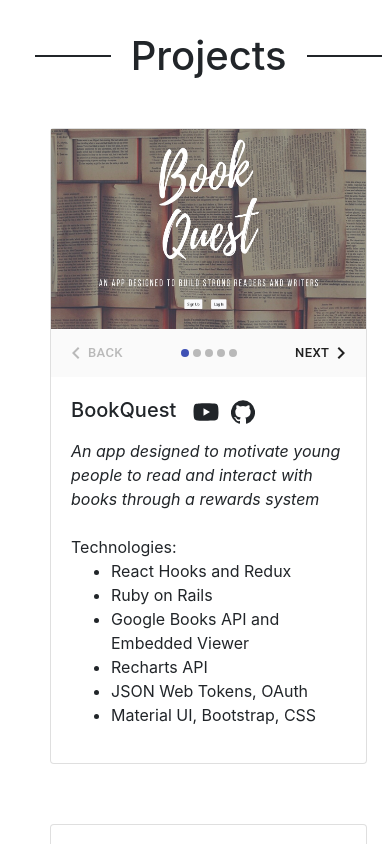
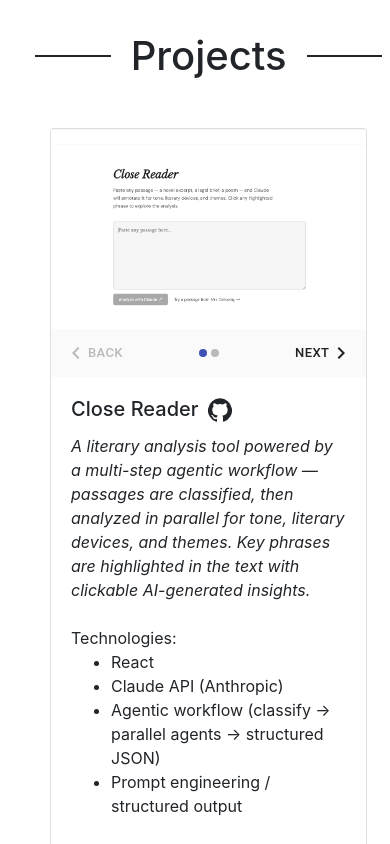
Before and after one commit to chsohn15/amplifyapp, a React (Create React App) app: page / in a window 390 px wide. Shown: the part 4880-5724 px from the top of the page. Built offline with nearby package versions, Linux system fonts and the light colour scheme; no server answers.

Commit message:
add project

```diff
--- /dev/null
+++ b/src/components/ProjectCard4.js
@@ -0,0 +1,108 @@
+import React from 'react'
+import Card from 'react-bootstrap/Card'
+import Col from 'react-bootstrap/Col'
+import Row from 'react-bootstrap/Row'
+import Container from 'react-bootstrap/Container'
+import CR1 from './images/CR1.png'
+import CR2 from './images/CR2.png'
+
+import { makeStyles, useTheme } from '@material-ui/core/styles';
+import MobileStepper from '@material-ui/core/MobileStepper';
+import Button from '@material-ui/core/Button';
+import KeyboardArrowLeft from '@material-ui/icons/KeyboardArrowLeft';
+import KeyboardArrowRight from '@material-ui/icons/KeyboardArrowRight';
+
+import GitHubIcon from '@material-ui/icons/GitHub';
+
+const tutorialSteps = [
+  { imgPath: CR1 },
+  { imgPath: CR2 },
+];
+
+const useStyles = makeStyles((theme) => ({
+  root: {
+    maxWidth: 600,
+    flexGrow: 1,
+  },
+  img: {
+    maxWidth: 600,
+    overflow: 'hidden',
+    display: 'block',
+    width: '100%',
+    height: '340px',
+    objectFit: 'cover',
+    objectPosition: 'top',
+    "@media only screen and (max-width: 600px)": {
+      height: '200px',
+    }
+  },
+}), { index: 1 });
+
+const ProjectCard4 = () => {
+  const classes = useStyles();
+  const theme = useTheme();
+
+  const [activeStep, setActiveStep] = React.useState(0);
+  const maxSteps = tutorialSteps.length;
+
+  const handleNext = () => setActiveStep((prev) => prev + 1);
+  const handleBack = () => setActiveStep((prev) => prev - 1);
+
+  return (
+    <Container>
+      <Card>
+        <Row>
+          <Col sm={7}>
+            <div className={classes.root}>
+              <img
+                className={classes.img}
+                src={tutorialSteps[activeStep].imgPath}
+                alt="Close Reader app screenshot"
+              />
+              <MobileStepper
+                steps={maxSteps}
+                position="static"
+                variant="dots"
+                activeStep={activeStep}
+                nextButton={
+                  <Button size="small" onClick={handleNext} disabled={activeStep === maxSteps - 1}>
+                    Next
+                    {theme.direction === 'rtl' ? <KeyboardArrowLeft /> : <KeyboardArrowRight />}
+                  </Button>
+                }
+                backButton={
+                  <Button size="small" onClick={handleBack} disabled={activeStep === 0}>
+                    {theme.direction === 'rtl' ? <KeyboardArrowRight /> : <KeyboardArrowLeft />}
+                    Back
+                  </Button>
+                }
+              />
+            </div>
+          </Col>
+          <Col sm={4} style={{ marginLeft: '0px' }}>
+            <Card.Body>
+              <Card.Title>Close Reader
+                <GitHubIcon
+                  style={{ marginLeft: '10px', cursor: 'pointer' }}
+                  onClick={() => window.open("https://github.com/chsohn15/close-reading-app", "_blank")}
+                />
+              </Card.Title>
+              <Card.Text>
+                <em>A literary analysis tool powered by a multi-step agentic workflow — passages are classified, then analyzed in parallel for tone, literary devices, and themes. Key phrases are highlighted in the text with clickable AI-generated insights.</em><br /><br />
+                <div>Technologies:</div>
+                <ul>
+                  <li>React</li>
+                  <li>Claude API (Anthropic)</li>
+                  <li>Agentic workflow (classify → parallel agents → structured JSON)</li>
+                  <li>Prompt engineering / structured output</li>
+                </ul>
+              </Card.Text>
+            </Card.Body>
+          </Col>
+        </Row>
+      </Card>
+    </Container>
+  )
+}
+
+export default ProjectCard4
--- a/src/components/Projects.js
+++ b/src/components/Projects.js
@@ -1,4 +1,5 @@
 import React from 'react'
+import ProjectCard4 from './ProjectCard4'
 import ProjectCard from './ProjectCard'
 import ProjectCard2 from './ProjectCard2'
 import ProjectCard3 from './ProjectCard3'
@@ -20,6 +21,7 @@ const Projects = (props) => {
             <Row >
                 <Card.Body>
                   <Card.Text>
+                  <ProjectCard4 />
                   <ProjectCard />
                   <ProjectCard2 />
                   <ProjectCard3 />
```
Also changed, not shown: src/components/images/CR1.png (added), src/components/images/CR2.png (added).
